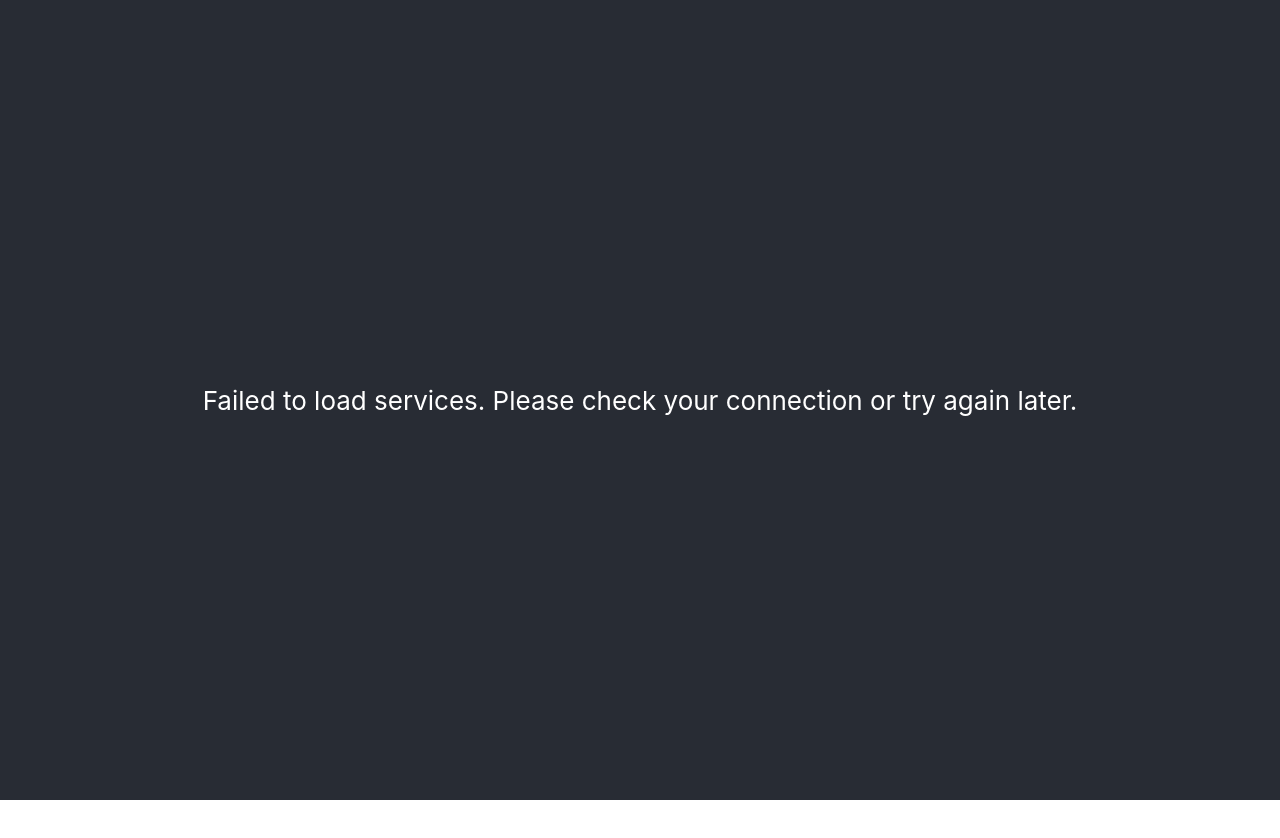
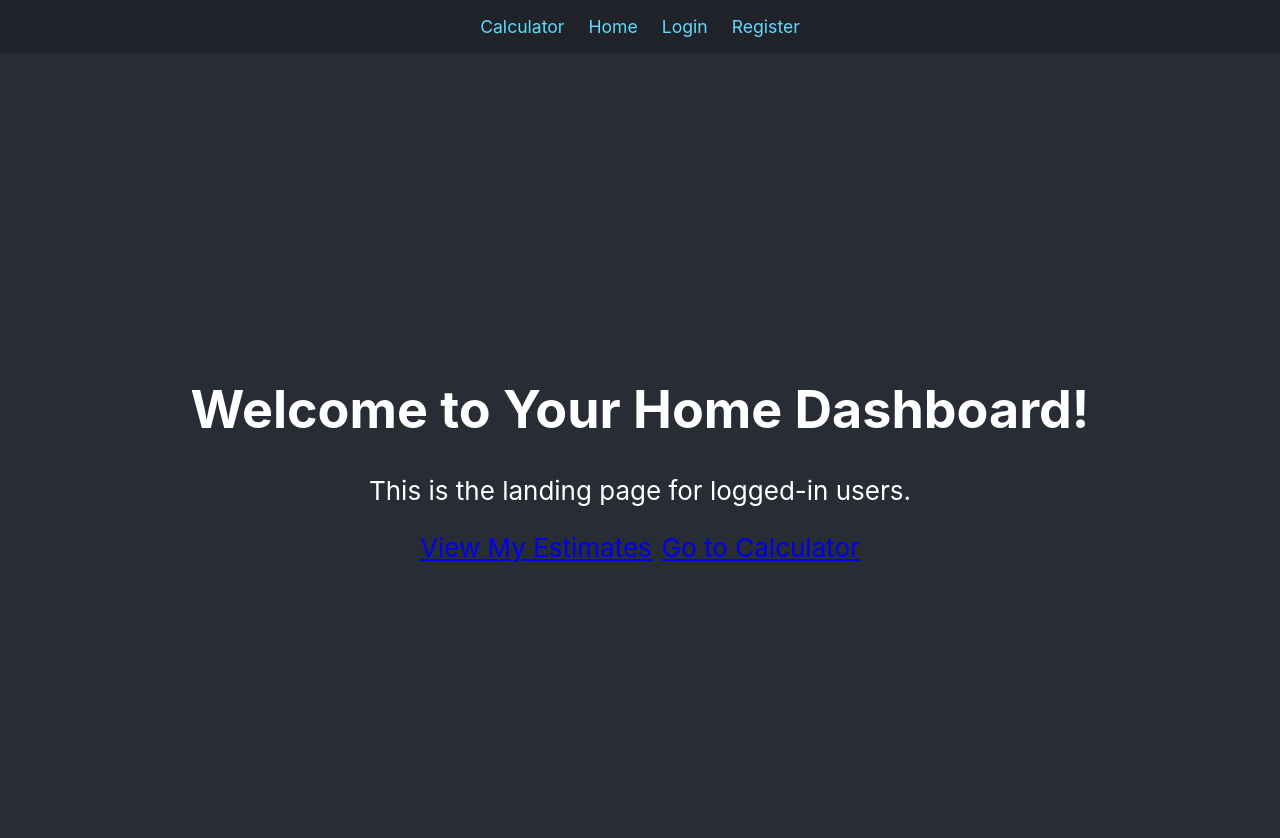
Before and after one commit to nksz6/Landscape-Calculator, a React (Create React App) app in the folder frontend/: page /home in a window 1280 px wide. Shown: the top 838 px of the page. Before the commit the page ends 800 px from the top, so only its background shows below. Built offline with nearby package versions, Linux system fonts and the light colour scheme.

Commit message:
Added views

```diff
--- a/frontend/package.json
+++ b/frontend/package.json
@@ -9,6 +9,7 @@
     "@testing-library/user-event": "^13.5.0",
     "react": "^19.1.0",
     "react-dom": "^19.1.0",
+    "react-router-dom": "^7.6.2",
     "react-scripts": "5.0.1",
     "web-vitals": "^2.1.4"
   },
--- a/frontend/src/App.css
+++ b/frontend/src/App.css
@@ -92,3 +92,19 @@
   color: #999;
   cursor: not-allowed;
 }
+
+.main-nav {
+  background-color: #20232a;
+  padding: 1rem;
+  display: flex;
+  justify-content: center;
+  gap: 1.5rem;
+}
+.main-nav a {
+  color: #61dafb;
+  text-decoration: none;
+  font-size: 1.1rem;
+}
+.main-nav a:hover {
+  color: white;
+}
--- a/frontend/src/App.js
+++ b/frontend/src/App.js
@@ -1,73 +1,34 @@
-import React, { useState, useEffect } from 'react';
-import ProjectDetails from './components/ProjectDetails';
+import React from 'react';
+import { Routes, Route } from 'react-router-dom';
+import Navbar from './components/Navbar';
+import CalculatorView from './views/CalculatorView';
+import HomeView from './views/HomeView';
+import LoginView from './views/LoginView';
+import RegistrationView from './views/RegistrationView';
+import EstimatesView from './views/EstimatesView';
 import './App.css';
 
 function App() {
-  const [services, setServices] = useState([]);
-  const [selectedService, setSelectedService] = useState(null);
-  const [isLoading, setIsLoading] = useState(true);
-  const [error, setError] = useState(null);
-
-  useEffect(() => {
-    fetch('http://localhost:***REMOVED***/api/services')
-      .then(res => {
-        if (!res.ok) {
-          // Throw an error if the server response is not "OK" (e.g., 404, 500)
-          throw new Error('Network response was not ok');
-        }
-        return res.json();
-      })
-      .then(data => {
-        setServices(data);
-      })
-      .catch(error => {
-        // Catch any errors that happen during the fetch
-        console.error("Fetch Error:", error);
-        setError("Failed to load services. Please check your connection or try again later.");
-      })
-      .finally(() => {
-        // This runs whether the fetch succeeded or failed
-        setIsLoading(false);
-      });
-  }, []); // Empty dependency array means this still runs only once
-
-  const handleServiceSelect = (service) => {
-    setSelectedService(service);
-  };
-
-  if (error) {
-    return <div className="App-header"><p className="error-message">{error}</p></div>;
-  }
-
-  if (isLoading) {
-    return <div className="App-header"><p>Loading Services...</p></div>;
-  }
-
   return (
     <div className="App">
+      <Navbar />
       <header className="App-header">
-        <h1>Choose Your Service</h1>
-        <div className="service-list">
-          {services.map(service => {
-            const isSelected = selectedService && selectedService.id === service.id;
-            return (
-              <div
-                key={service.id}
-                className={`service-item ${isSelected ? 'selected' : ''}`}
-                onClick={() => handleServiceSelect(service)}
-              >
-                <h2>{service.name}</h2>
-                <p>{service.description}</p>
-              </div>
-            );
-          })}
-        </div>
-        {selectedService && (
-          <ProjectDetails
-            key={selectedService.id}
-            selectedService={selectedService}
-          />
-        )}
+        <Routes>
+          {/* Route for the main calculator page */}
+          <Route path="/" element={<CalculatorView />} />
+
+          {/* Route for the logged-in user's home/dashboard */}
+          <Route path="/home" element={<HomeView />} />
+
+          {/* Route for viewing saved estimates */}
+          <Route path="/estimates" element={<EstimatesView/>} />
+
+          {/* Route for the login page */}
+          <Route path="/login" element={<LoginView />} />
+
+          {/* Route for the registration page */}
+          <Route path="/registration" element={<RegistrationView />} />
+        </Routes>
       </header>
     </div>
   );
--- /dev/null
+++ b/frontend/src/components/Navbar.js
@@ -0,0 +1,17 @@
+import React from 'react';
+import { Link } from 'react-router-dom';
+
+function Navbar() {
+  return (
+    <nav className="main-nav">
+      <Link to="/">Calculator</Link>
+      <Link to="/home">Home</Link>
+      <Link to="/login">Login</Link>
+      <Link to="/registration">Register</Link>
+    </nav>
+  );
+}
+
+export default Navbar;
+
+//
--- a/frontend/src/index.js
+++ b/frontend/src/index.js
@@ -3,11 +3,14 @@ import ReactDOM from 'react-dom/client';
 import './index.css';
 import App from './App';
 import reportWebVitals from './reportWebVitals';
+import { BrowserRouter } from 'react-router-dom';
 
 const root = ReactDOM.createRoot(document.getElementById('root'));
 root.render(
   <React.StrictMode>
-    <App />
+    <BrowserRouter>
+      <App />
+    </BrowserRouter>
   </React.StrictMode>
 );
 
--- /dev/null
+++ b/frontend/src/views/CalculatorView.js
@@ -0,0 +1,76 @@
+import React, { useState, useEffect } from 'react';
+import ProjectDetails from '../components/ProjectDetails';
+import '../App.css';
+
+function CalculatorView() {
+  const [services, setServices] = useState([]);
+  const [selectedService, setSelectedService] = useState(null);
+  const [isLoading, setIsLoading] = useState(true);
+  const [error, setError] = useState(null);
+
+  useEffect(() => {
+    fetch('http://localhost:***REMOVED***/api/services')
+      .then(res => {
+        if (!res.ok) {
+          // Throw an error if the server response is not "OK" (e.g., 404, 500)
+          throw new Error('Network response was not ok');
+        }
+        return res.json();
+      })
+      .then(data => {
+        setServices(data);
+      })
+      .catch(error => {
+        // Catch any errors that happen during the fetch
+        console.error("Fetch Error:", error);
+        setError("Failed to load services. Please check your connection or try again later.");
+      })
+      .finally(() => {
+        // This runs whether the fetch succeeded or failed
+        setIsLoading(false);
+      });
+  }, []); // Empty dependency array means this still runs only once
+
+  const handleServiceSelect = (service) => {
+    setSelectedService(service);
+  };
+
+  if (error) {
+    return <div className="App-header"><p className="error-message">{error}</p></div>;
+  }
+
+  if (isLoading) {
+    return <div className="App-header"><p>Loading Services...</p></div>;
+  }
+
+  return (
+    <div className="App">
+      <header className="App-header">
+        <h1>Choose Your Service</h1>
+        <div className="service-list">
+          {services.map(service => {
+            const isSelected = selectedService && selectedService.id === service.id;
+            return (
+              <div
+                key={service.id}
+                className={`service-item ${isSelected ? 'selected' : ''}`}
+                onClick={() => handleServiceSelect(service)}
+              >
+                <h2>{service.name}</h2>
+                <p>{service.description}</p>
+              </div>
+            );
+          })}
+        </div>
+        {selectedService && (
+          <ProjectDetails
+            key={selectedService.id}
+            selectedService={selectedService}
+          />
+        )}
+      </header>
+    </div>
+  );
+}
+
+export default CalculatorView;
--- /dev/null
+++ b/frontend/src/views/EstimatesView.js
@@ -0,0 +1,7 @@
+import React from 'react';
+
+function EstimatesView() {
+  return <h1>My Saved Estimates</h1>;
+}
+
+export default EstimatesView;
--- /dev/null
+++ b/frontend/src/views/HomeView.js
@@ -0,0 +1,17 @@
+import React from 'react';
+import { Link } from 'react-router-dom'; // Use Link for navigation
+
+function HomeView() {
+  return (
+    <div>
+      <h1>Welcome to Your Home Dashboard!</h1>
+      <p>This is the landing page for logged-in users.</p>
+      <div style={{ marginTop: '20px' }}>
+        <Link to="/estimates" className="calculate-btn">View My Estimates</Link>
+        <Link to="/" className="calculate-btn" style={{ marginLeft: '10px' }}>Go to Calculator</Link>
+      </div>
+    </div>
+  );
+}
+
+export default HomeView;
--- /dev/null
+++ b/frontend/src/views/LoginView.js
@@ -0,0 +1,7 @@
+import React from 'react';
+
+function LoginView() {
+  return <h1>Login Page</h1>;
+}
+
+export default LoginView;
--- /dev/null
+++ b/frontend/src/views/RegistrationView.js
@@ -0,0 +1,7 @@
+import React from 'react';
+
+function RegistrationView() {
+  return <h1>Account Registration</h1>;
+}
+
+export default RegistrationView;
```
Also changed, not shown: 1 other file (tests, documents, lock files or other folders).
